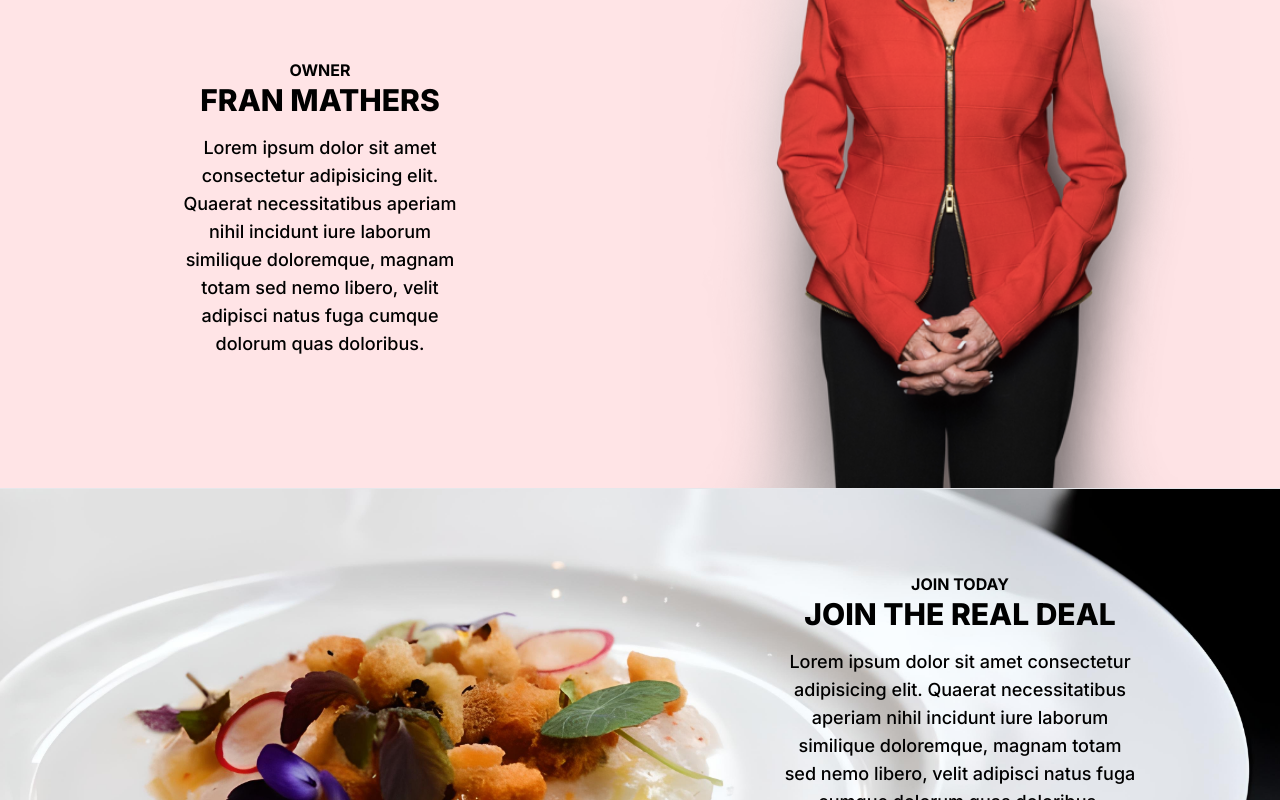
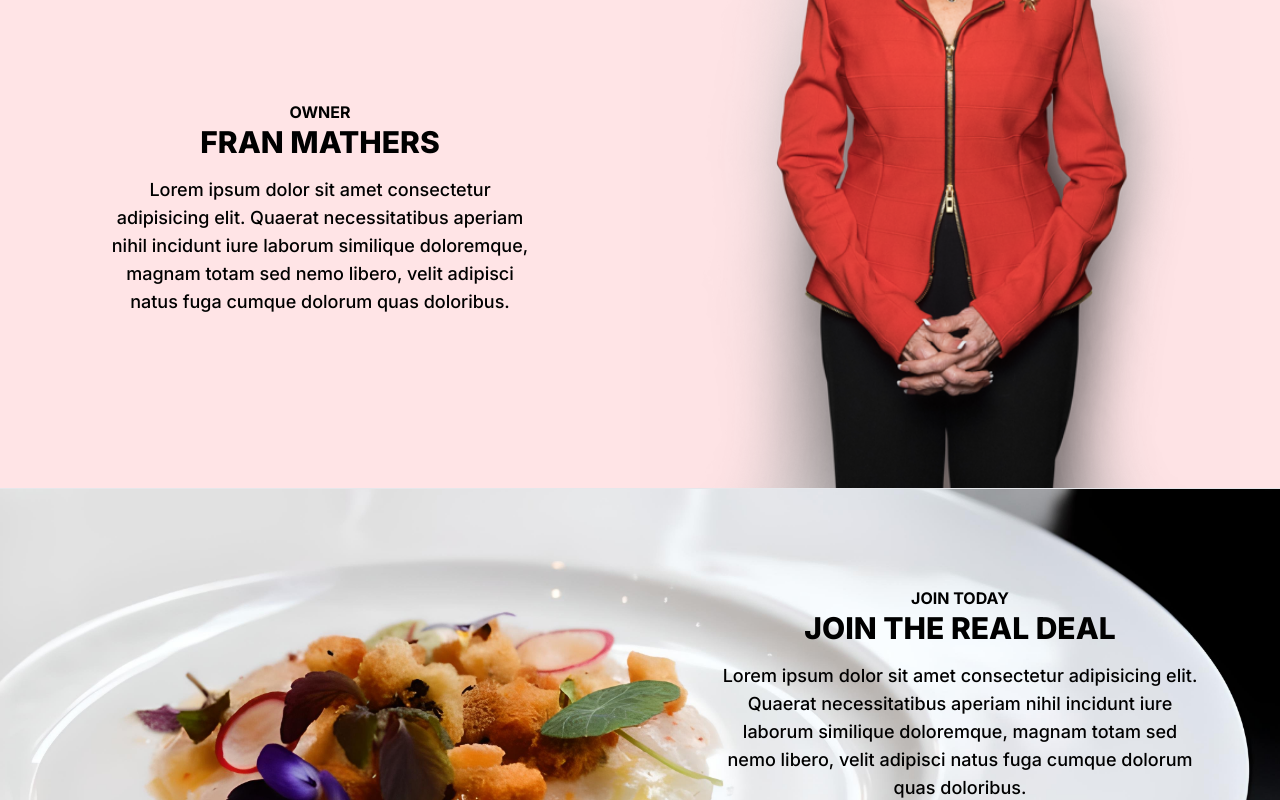
Before and after one commit to Enigma-Web-Design/landing-resto, a Next.js app: page / in a window 1280 px wide. Shown: the part 780-1580 px from the top of the page. Built offline with nearby package versions, Linux system fonts and the light colour scheme.

Commit message:
updating-creating-article

```diff
--- a/src/components/Article.jsx
+++ b/src/components/Article.jsx
@@ -5,22 +5,22 @@ export default function Article({ foodBack }) {
     <section
       className={`w-full h-[70vh] bg-rose-100 text-black flex flex-col sm:flex-row  items-center border-b-gray-00 border-b`}
     >
-      <div className="flex flex-col sm:w-1/2 w-full h-1/2 sm:p-24 mt-10 sm:mt-0 sm:h-full justify-center text-center z-100 items-center">
+      <div className="flex flex-col sm:w-1/2 w-full h-1/2 sm:p-[5vw] pt-5 sm:mt-0 sm:h-full justify-center text-center z-100 items-center ">
         <small className="font-bold text-base">OWNER</small>
         <h2 className="font-extrabold text-2xl sm:text-3xl mb-4">
           FRAN MATHERS
         </h2>
-        <p className="leading-8 text-sm sm:text-lg font-medium sm:px-[6vw]">
+        <p className="leading-8 text-sm sm:text-lg font-medium sm:px-[3vw]">
           Lorem ipsum dolor sit amet consectetur adipisicing elit. Quaerat
           necessitatibus aperiam nihil incidunt iure laborum similique
           doloremque, magnam totam sed nemo libero, velit adipisci natus fuga
           cumque dolorum quas doloribus.
         </p>
       </div>
-      <div className=" flex sm:w-1/2 w-1/2 h-full justify-start items-end">
+      <div className=" flex sm:w-1/2 w-[55%] h-full justify-start items-end">
         <div>
           <Image
-            className="z-5 "
+            className="z-5"
             width={600}
             height={60}
             src={foodBack}
--- a/src/components/Section.jsx
+++ b/src/components/Section.jsx
@@ -4,12 +4,12 @@ export default function Section({ position, foodBack }) {
       className={`w-full h-[500px] text-black flex ${position} bg-cover  border-b-gray border-b `}
       style={{ backgroundImage: `url(${foodBack})` }}
     >
-      <div className="flex flex-col w-full p-16  sm:w-1/2 justify-center items-center bg-white bg-opacity-40 sm:bg-opacity-0 text-center ">
+      <div className="flex flex-col w-full p-[4vw]  sm:w-1/2 justify-center items-center bg-white bg-opacity-40 sm:bg-opacity-0 text-center ">
         <small className="font-bold text-base">JOIN TODAY</small>
         <h2 className="font-extrabold text-2xl sm:text-3xl mb-4">
           JOIN THE REAL DEAL
         </h2>
-        <p className="leading-8 text-sm sm:text-lg font-medium sm:px-[6vw]">
+        <p className="leading-8 text-sm sm:text-lg font-medium sm:px-[2vw]">
           Lorem ipsum dolor sit amet consectetur adipisicing elit. Quaerat
           necessitatibus aperiam nihil incidunt iure laborum similique
           doloremque, magnam totam sed nemo libero, velit adipisci natus fuga
```
